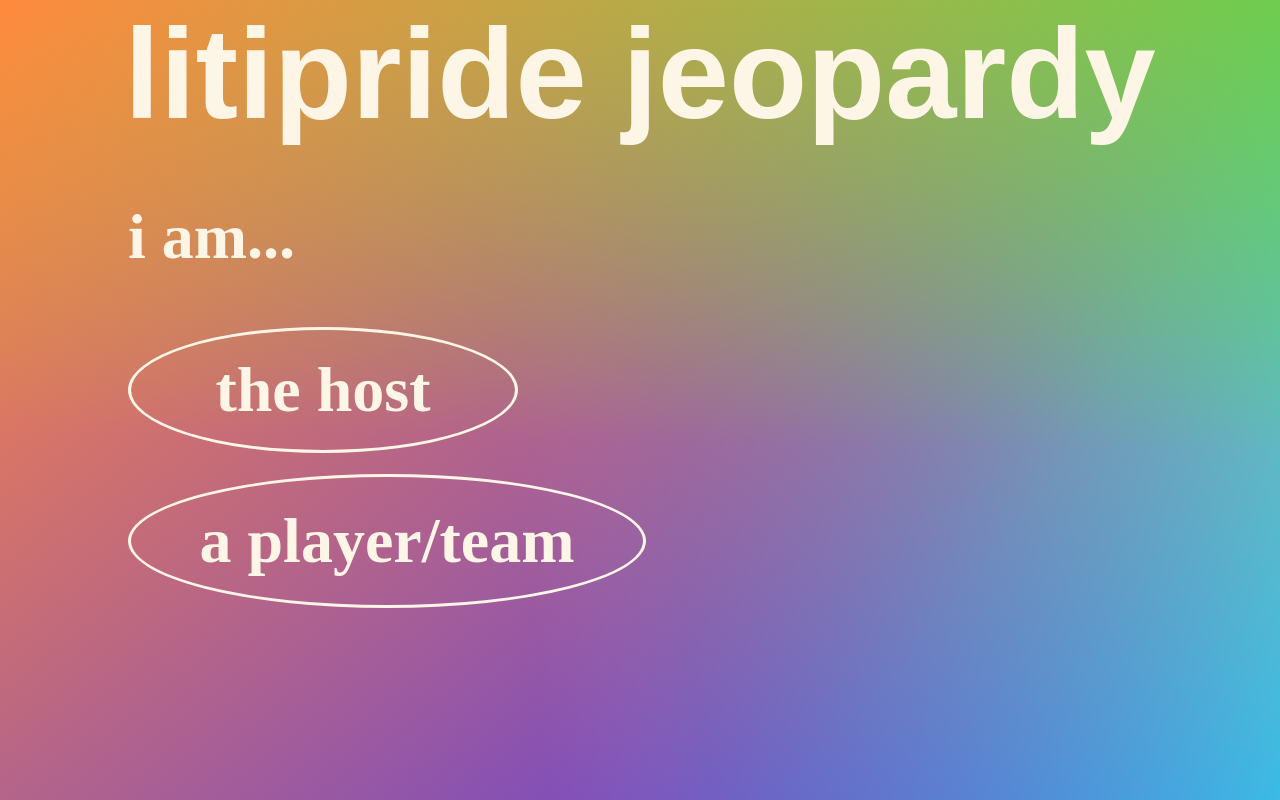
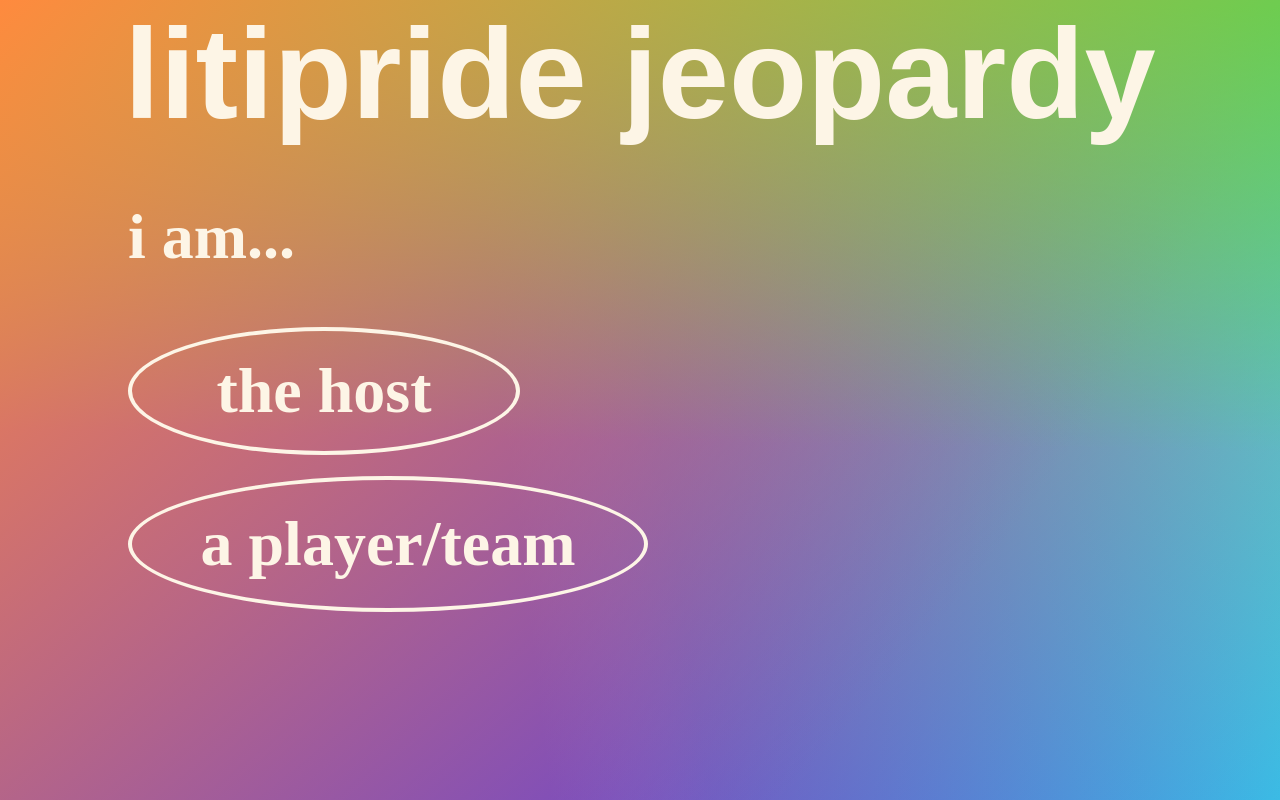
Before and after one commit to wvorwick/jeopardy, a plain HTML site: page index.html in a window 1280 px wide. Drawn offline with Linux system fonts and the light colour scheme; a web font is replaced by a local one.

Commit message:
Update game.css

```diff
--- a/src/game.css
+++ b/src/game.css
@@ -90,7 +90,7 @@
 		cursor:pointer;
 		background-color:transparent;
 		margin-bottom:2%;
-		border: 3px solid oldlace;
+		border: 4px solid oldlace;
 		border-radius: 50%;
 		color: oldlace;
 		text-decoration: none;
```
